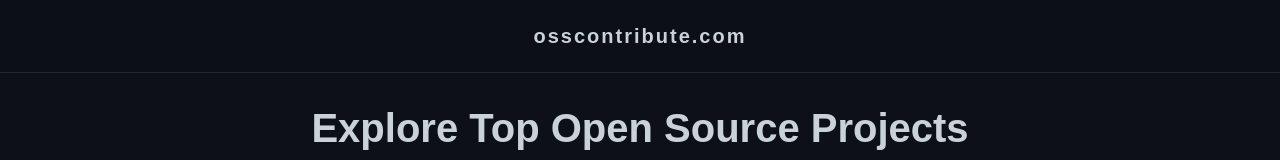
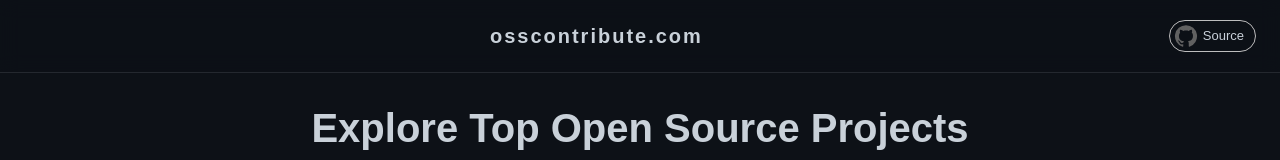
Before and after one commit to lucasrod16/oss-contribute, a React app in the folder ui/: page / in a window 1280 px wide. Shown: the top 160 px of the page. Built offline with nearby package versions, Linux system fonts and the light colour scheme; no server answers.

Commit message:
Closes #4 - basic github source icon link in header

```diff
--- a/ui/package.json
+++ b/ui/package.json
@@ -21,11 +21,13 @@
   "dependencies": {
     "@emotion/styled": "11.14.0",
     "@mui/material": "6.4.7",
+    "@mui/icons-material": "6.4.7",
     "react": "19.0.0",
     "react-dom": "19.0.0"
   },
   "scripts": {
     "build": "esbuild src/index.tsx --bundle --minify --outfile=build/app.js && cp public/index.html build/index.html",
+    "build:dev": "esbuild src/index.tsx --sourcemap --outfile=build/app.js --watch --servedir=build && cp public/index.html build/index.html",
     "lint": "eslint .",
     "lint:fix": "eslint . --fix",
     "test:e2e": "cypress run && cypress run --browser firefox",
--- a/ui/src/components/Navbar.tsx
+++ b/ui/src/components/Navbar.tsx
@@ -1,8 +1,10 @@
 import React from "react";
 import { AppBar, Toolbar, Typography, useTheme } from "@mui/material";
 import { alpha } from "@mui/material/styles";
+import { Chip, Box  } from "@mui/material";
+import GitHubIcon from '@mui/icons-material/GitHub';
 
-const Navbar: React.FC = () => {
+const Navbar: React.FunctionComponent = () => {
 	const theme = useTheme();
 
 	const scrollToTop = () => {
@@ -20,7 +22,8 @@
 				py: 0.5,
 			}}
 		>
-			<Toolbar sx={{ display: "flex", justifyContent: "center" }}>
+			<Toolbar sx={{ display: "flex", justifyContent: "center" }} >
+				<Box sx={{ marginRight: "auto", visibility: "hidden" }}></Box>
 				<Typography
 					variant="h6"
 					onClick={scrollToTop}
@@ -34,6 +37,9 @@
 				>
 					osscontribute.com
 				</Typography>
+				<Chip variant="outlined" label="Source" component="a" href="https://github.com/lucasrod16/oss-contribute" icon={<GitHubIcon/>} clickable
+					sx={{ marginLeft: "auto" }}
+					/>
 			</Toolbar>
 		</AppBar>
 	);
```
Also changed, not shown: 1 other file (tests, documents, lock files or other folders).
